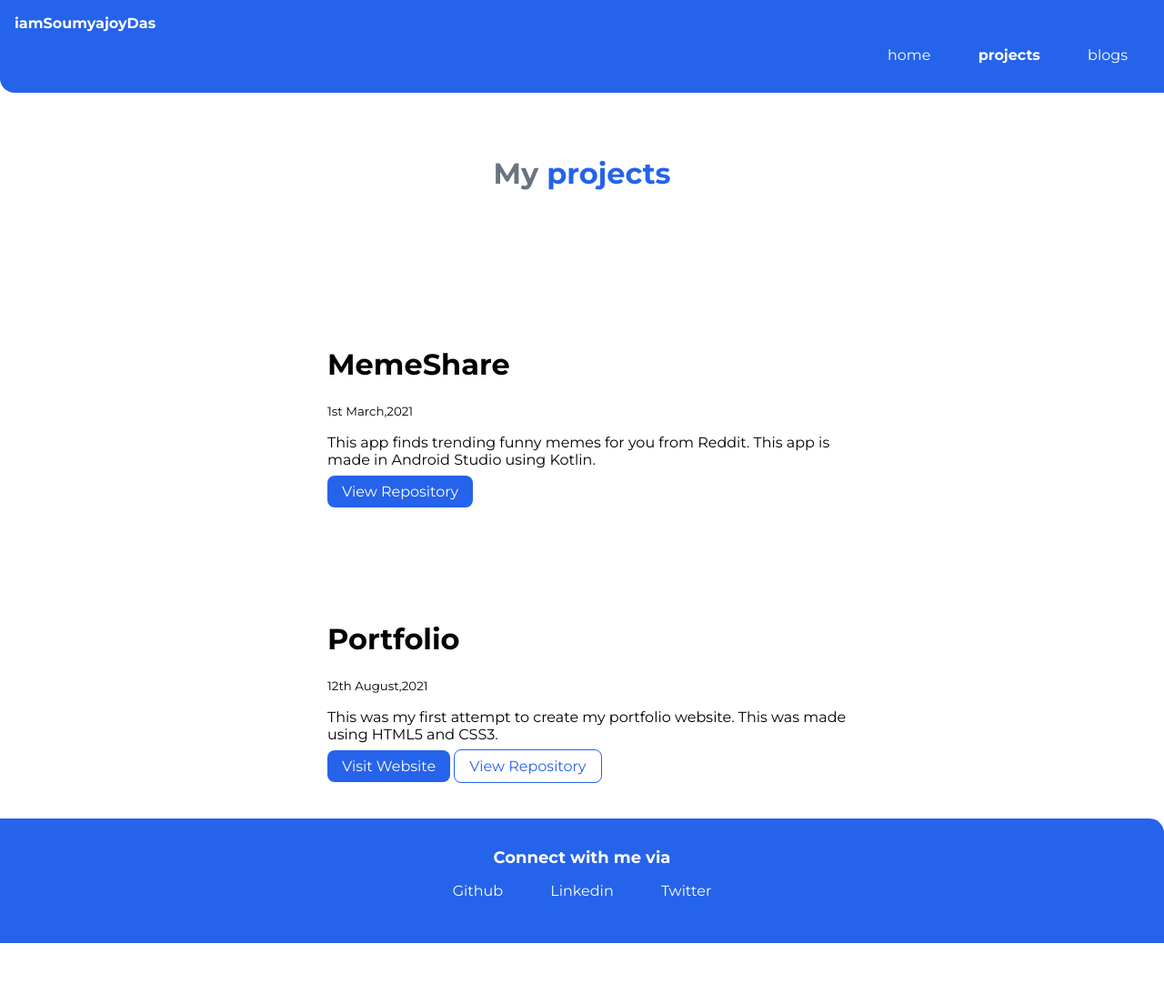
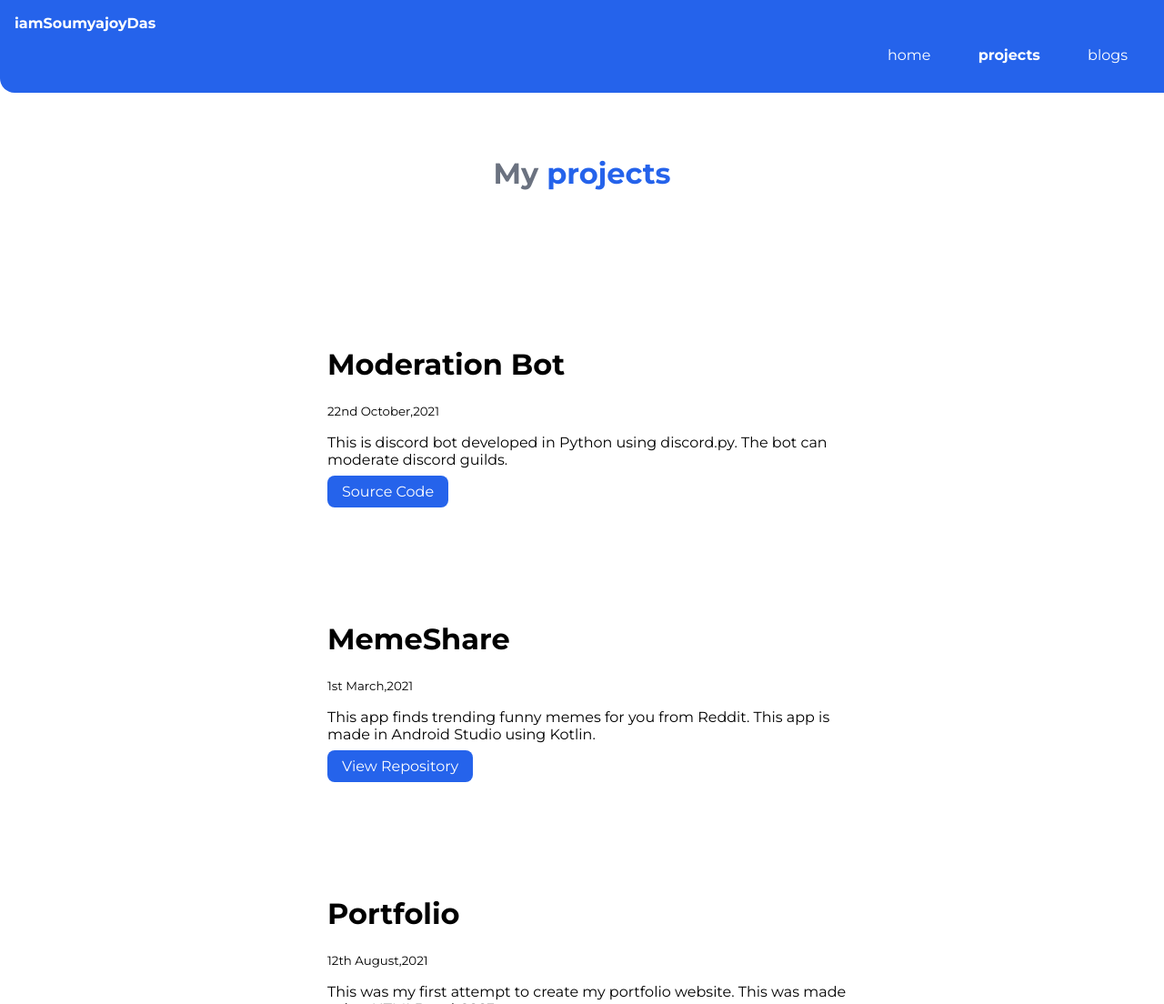
Before and after one commit to soumyajoydas01/soumyajoydas01.github.io, a plain HTML site: page projects.html in a window 1280 px wide. Shown: the top 1104 px of the page at 91% size. Before the commit the page ends 1037 px from the top, so only its background shows below. Drawn offline with Linux system fonts and the light colour scheme.

Commit message:
Modified

```diff
--- a/projects.html
+++ b/projects.html
@@ -28,7 +28,17 @@
     </header>
 
     <ul class="list-non-bullet">
-        <li><div class="container container-center padding-md">
+        <li>
+            <div class="container container-center padding-md">
+            <h1>Moderation Bot</h1>
+            <small>22nd October,2021</small>
+            <p>This is discord bot developed in Python using discord.py. The bot can moderate discord guilds.</p>
+            <a class="link link-primary" href="https://github.com/soumyajoydas01/moderation-bot/">Source Code</a>
+            </div>
+        </li>
+
+        <li>
+            <div class="container container-center padding-md">
             <h1>MemeShare</h1>
             <small>1st March,2021</small>
             <p>This app finds trending funny memes for you from Reddit. This app is made in Android Studio using Kotlin.</p>
```
Also changed, not shown: blogs.html (+15 -0 lines).
